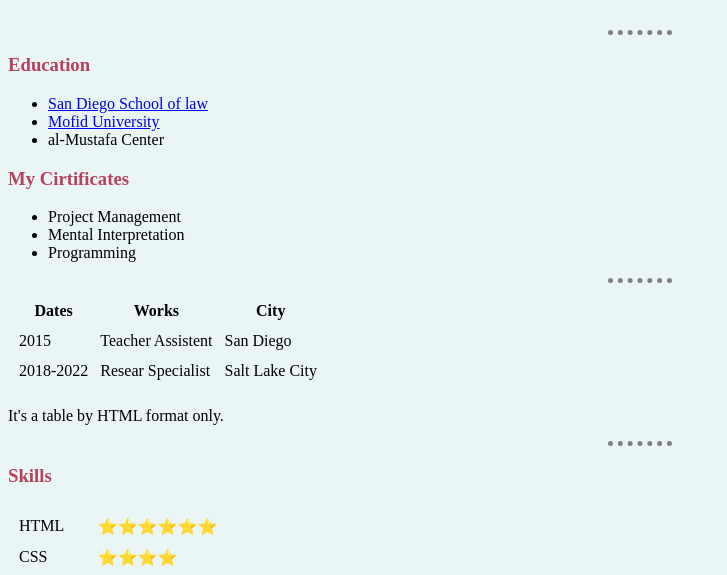
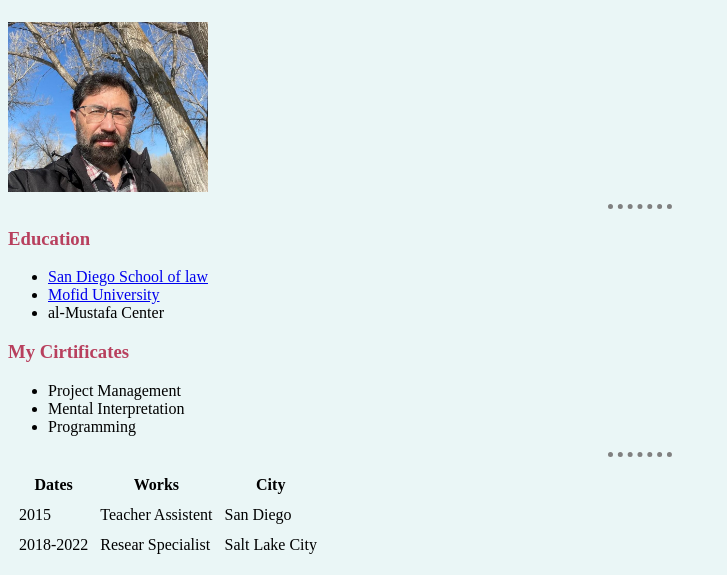
Before and after one commit to hismaeil/CV, a plain HTML site: page index.html in a window 1280 px wide. Shown: the part 201-776 px from the top of the page, without its empty margins (0-727 px from the left). Drawn offline with Linux system fonts and the light colour scheme.

Commit message:
image added

```diff
--- a/index.html
+++ b/index.html
@@ -23,6 +23,8 @@
       </td>
     </tr>
   </table>
+
+  <img src="images/Ismaeil.jpg" alt="Ismaeil profile picture" width="200">
 
   <hr>
   <h3>Education</h3>
```
